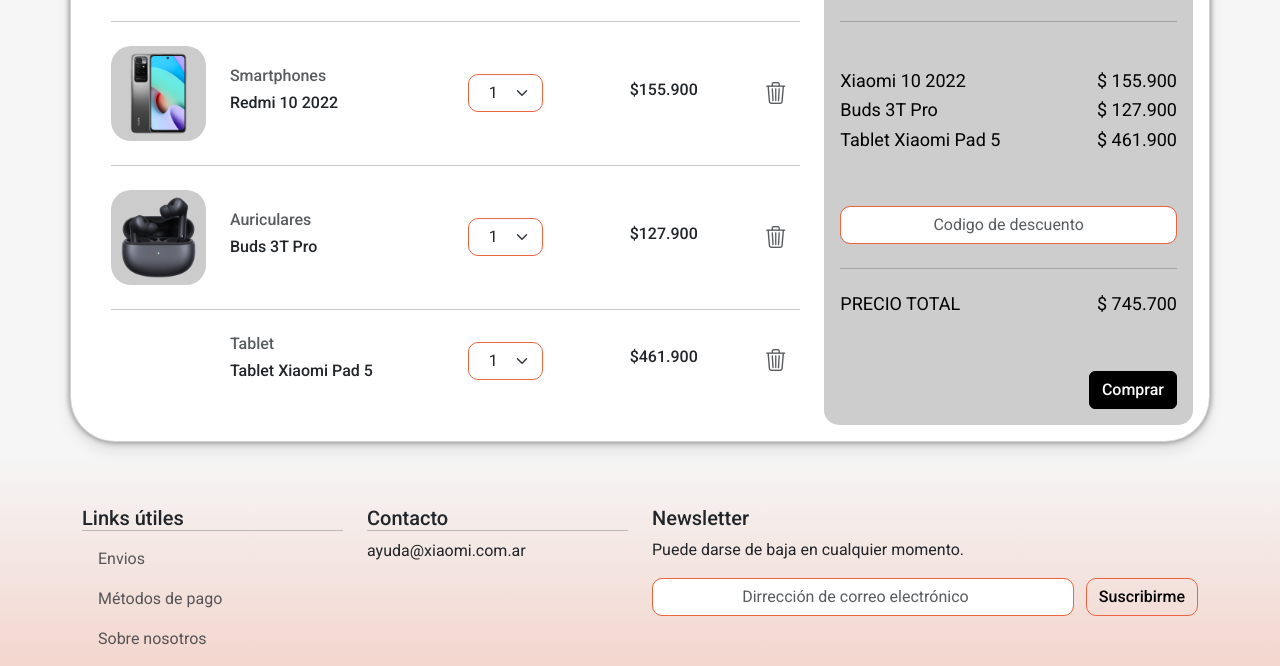
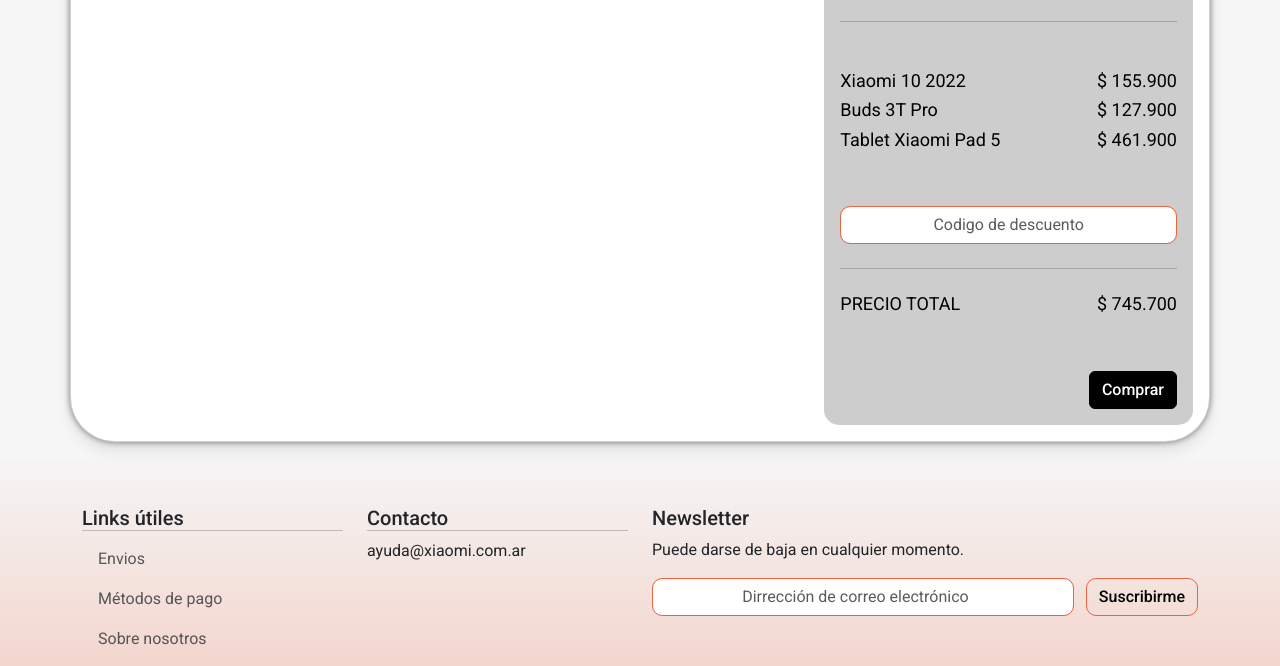
Before and after one commit to MeloClavero/Proyecto-Integrador, a website built with Vite: page pages/carrito.html in a window 1280 px wide. Shown: the part 203-869 px from the top of the page. Built offline with nearby package versions, Linux system fonts and the light colour scheme.

Commit message:
elimino estructura de carrito

```diff
--- a/pages/carrito.html
+++ b/pages/carrito.html
@@ -40,31 +40,6 @@
 
 
                     <!-- ! Carrito -->
-                    <!-- <div class="dropdown dropstart">
-                        <a type="button" data-bs-toggle="dropdown" aria-expanded="false">
-                            <i class="bi bi-cart4"></i>
-                        </a>
-                        <ul id="carrito" class="dropdown-menu mx-2">
-                            <table id="lista-carrito" class="table">
-                                <thead>
-                                    <tr>
-                                        <th scope="col">Imagen</th>
-                                        <th scope="col">Nombre</th>
-                                        <th scope="col">Precio</th>
-                                        <th scope="col"></th>
-                                    </tr>
-                                </thead>
-                                <tbody>
-                                    <tr>
-                                    </tr>
-                                </tbody>
-                            </table>
-                            <div class="d-grid gap-2 d-md-block justigy-content-md-center ms-1">
-                                <button id="vaciar-carrito" class="btn btn-primary">Vaciar Carrito</button>
-                                <button id="procesar-pedido" class="btn btn-danger">Procesar Compra</button>
-                            </div>
-                        </ul>
-                    </div> -->
                     <!-- ! fin carrito -->
                 </div>
             </nav> <!--  -->
@@ -83,82 +58,9 @@
                                     <h1>Productos</h1>
                                 </div>
 
-                                <hr class="my-4">
+                                <div id="lista-compra">
 
-                                <div class="row d-flex align-items-center ">
-                                    <div class="col-md-2">
-                                        <img src="../public/imgs/celulares/ph-1.jpg" class="img-fluid" alt="">
-                                    </div>
-                                    <div class="col-md-4">
-                                        <h6 class="text-muted">Smartphones</h6>
-                                        <h6>Redmi 10 2022</h6>
-                                    </div>
-                                    <div class="col-md-2">
-                                        <select class="form-select cart">
-                                            <option value="1">1</option>
-                                            <option value="2">2</option>
-                                            <option value="3">3</option>
-                                        </select>
-                                    </div>
-                                    <div class="col-md-3 d-flex justify-content-center">
-                                        <h6>$155.900</h6>
-                                    </div>
-                                    <div class="col-md-1 justify-content-center">
-                                        <a href="#" class="text-muted"><i class="bi bi-trash3"></i></a>
-                                    </div>
-                                </div>
-
-                                <hr class="my-4">
-
-                                <div class="row d-flex align-items-center ">
-                                    <div class="col-md-2">
-                                        <img src="../public/imgs/accesorios/auriculares.jpg" class="img-fluid" alt="">
-                                    </div>
-                                    <div class="col-md-4">
-                                        <h6 class="text-muted">Auriculares</h6>
-                                        <h6>Buds 3T Pro</h6>
-                                    </div>
-                                    <div class="col-md-2">
-                                        <select class="form-select cart">
-                                            <option value="1">1</option>
-                                            <option value="2">2</option>
-                                            <option value="3">3</option>
-                                        </select>
-                                    </div>
-                                    <div class="col-md-3 d-flex justify-content-center">
-                                        <h6>$127.900</h6>
-                                    </div>
-                                    <div class="col-md-1 justify-content-center">
-                                        <a href="#" class="text-muted"><i class="bi bi-trash3"></i></a>
-                                    </div>
-                                </div>
-
-                                <hr class="my-4">
-
-                                <div class="row d-flex align-items-center ">
-                                    <div class="col-md-2">
-                                        <img src="../public/imgs/computacion/tablet.jpg" class="img-fluid" alt="">
-                                    </div>
-                                    <div class="col-md-4">
-                                        <h6 class="text-muted">Tablet</h6>
-                                        <h6>Tablet Xiaomi Pad 5</h6>
-                                    </div>
-                                    <div class="col-md-2">
-                                        <select class="form-select cart">
-                                            <option value="1">1</option>
-                                            <option value="2">2</option>
-                                            <option value="3">3</option>
-                                        </select>
-                                    </div>
-                                    <div class="col-md-3 d-flex justify-content-center">
-                                        <h6>$461.900</h6>
-                                    </div>
-                                    <div class="col-md-1 justify-content-center">
-                                        <a href="#" class="text-muted"><i class="bi bi-trash3"></i></a>
-                                    </div>
-                                </div>
-
-
+                                </div> <!-- fin lista compra -->
                             </div>
 
                             <div class="col-4 bg-color p-3">
```
